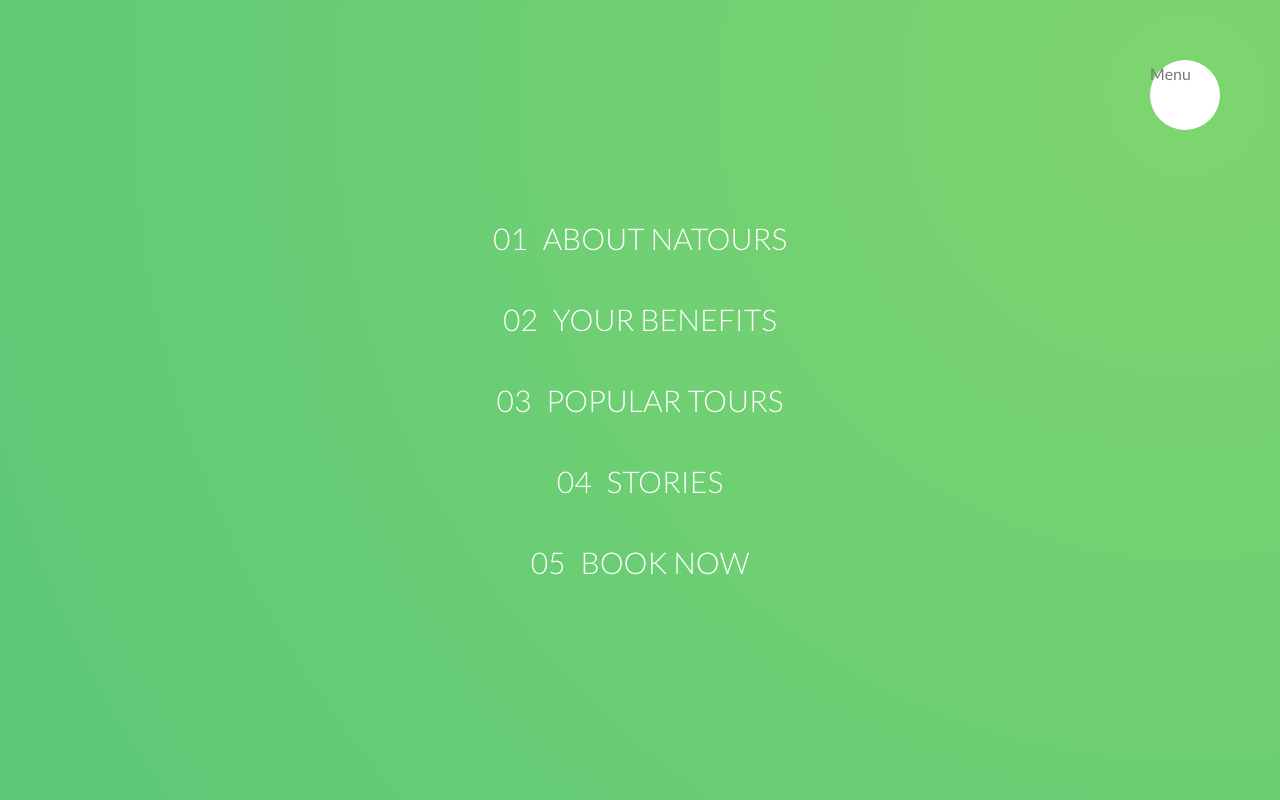
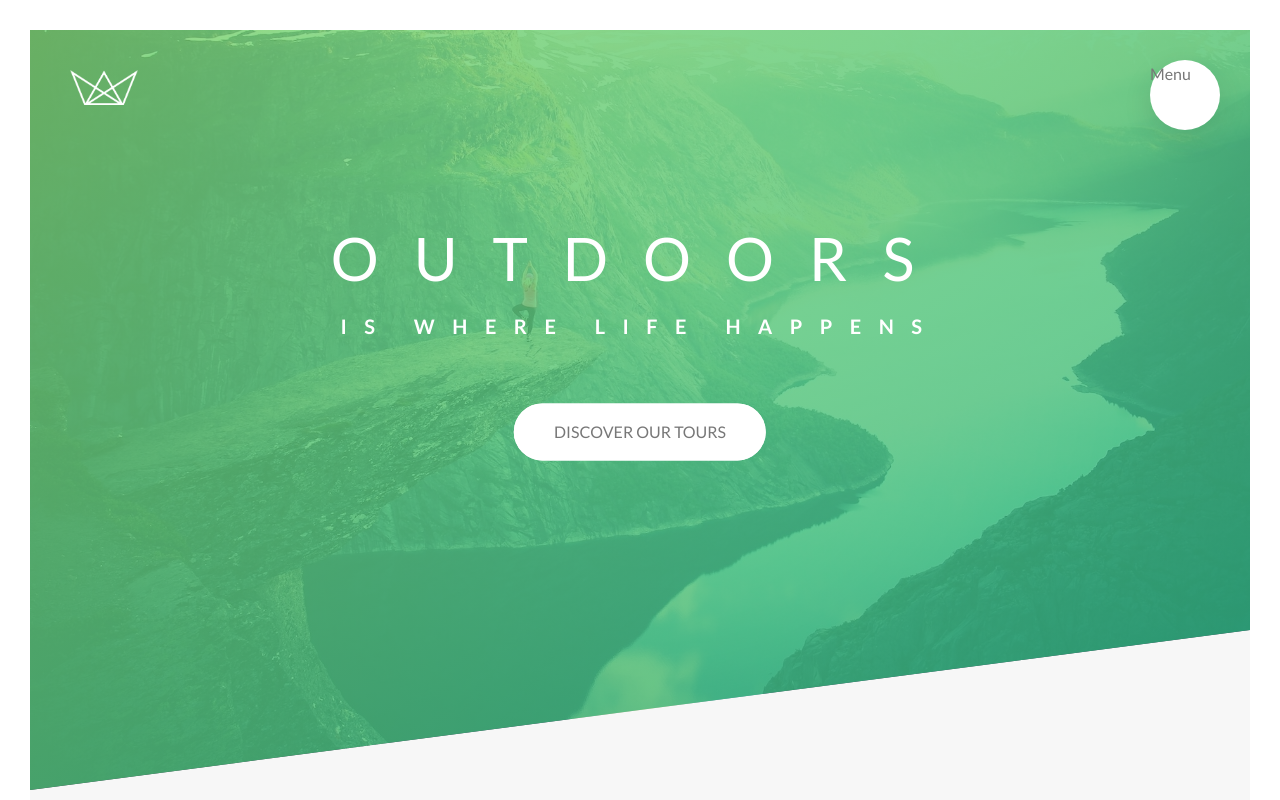
Before and after one commit to Mitso-ksr/natours, a website: page index.html in a window 1280 px wide. Shown: the top 800 px of the page. Drawn offline with Linux system fonts and the light colour scheme.

Commit message:
fix navigation

```diff
--- a/sass/layout/_navigation.scss
+++ b/sass/layout/_navigation.scss
@@ -11,6 +11,7 @@
     right: 6rem;
     border-radius: 50%;
     z-index: 2000;
+    box-shadow: 0 1rem 3rem rgba($color-black, 0.1);
   }
   &__background {
     height: 6rem;
@@ -22,15 +23,17 @@
     background-image: radial-gradient($color-primary-light, $color-primary-dark);
     z-index: 1000;
 
-    transform: scale(80);
+    // transform: scale(80);
   }
   &__nav {
     height: 100vh;
-    width: 100%;
     position: fixed;
     top: 0;
     right: 0;
     z-index: 1500;
+
+    opacity: 0;
+    width: 0;
   }
   &__list {
     list-style: none;
```
Also changed, not shown: css/style.css.
